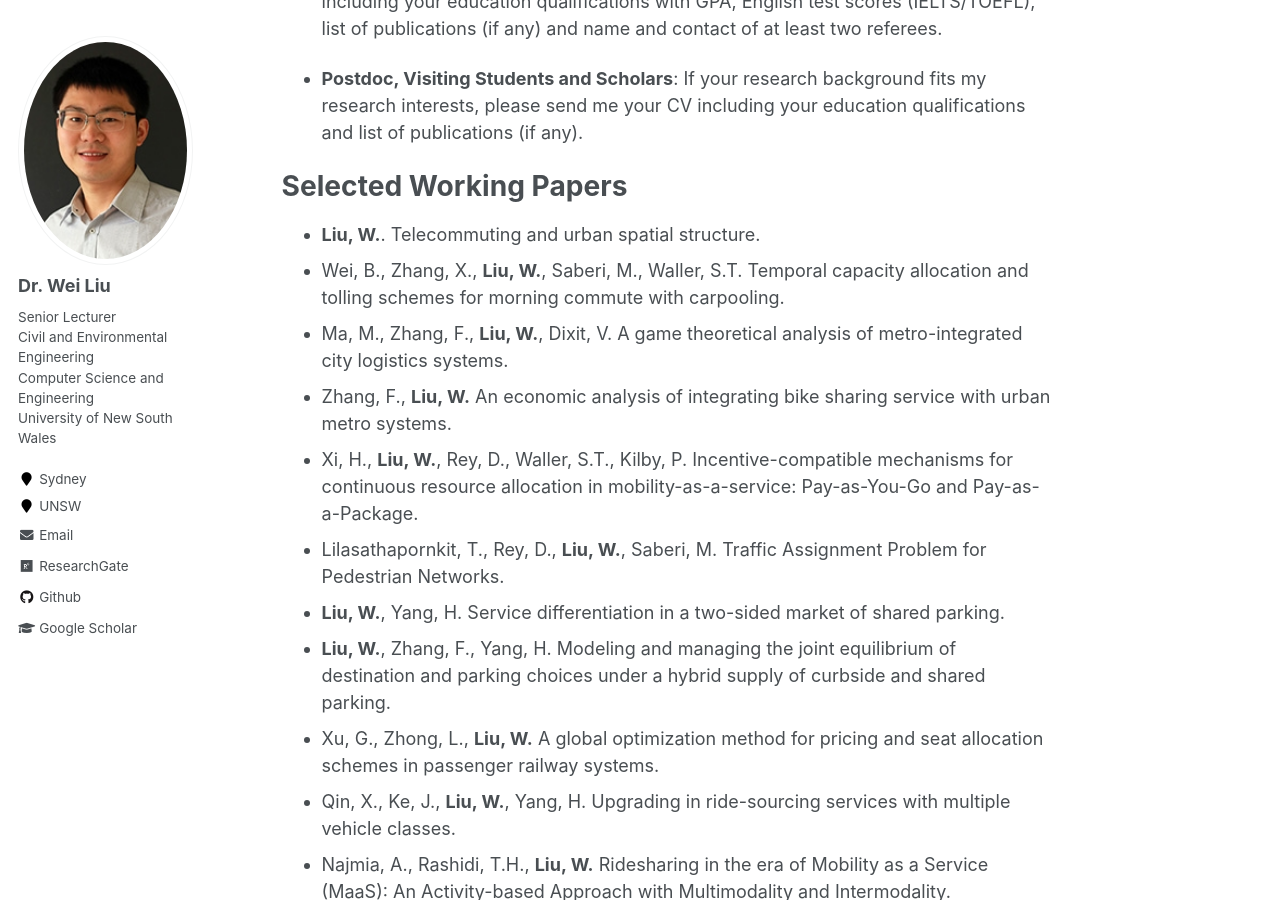
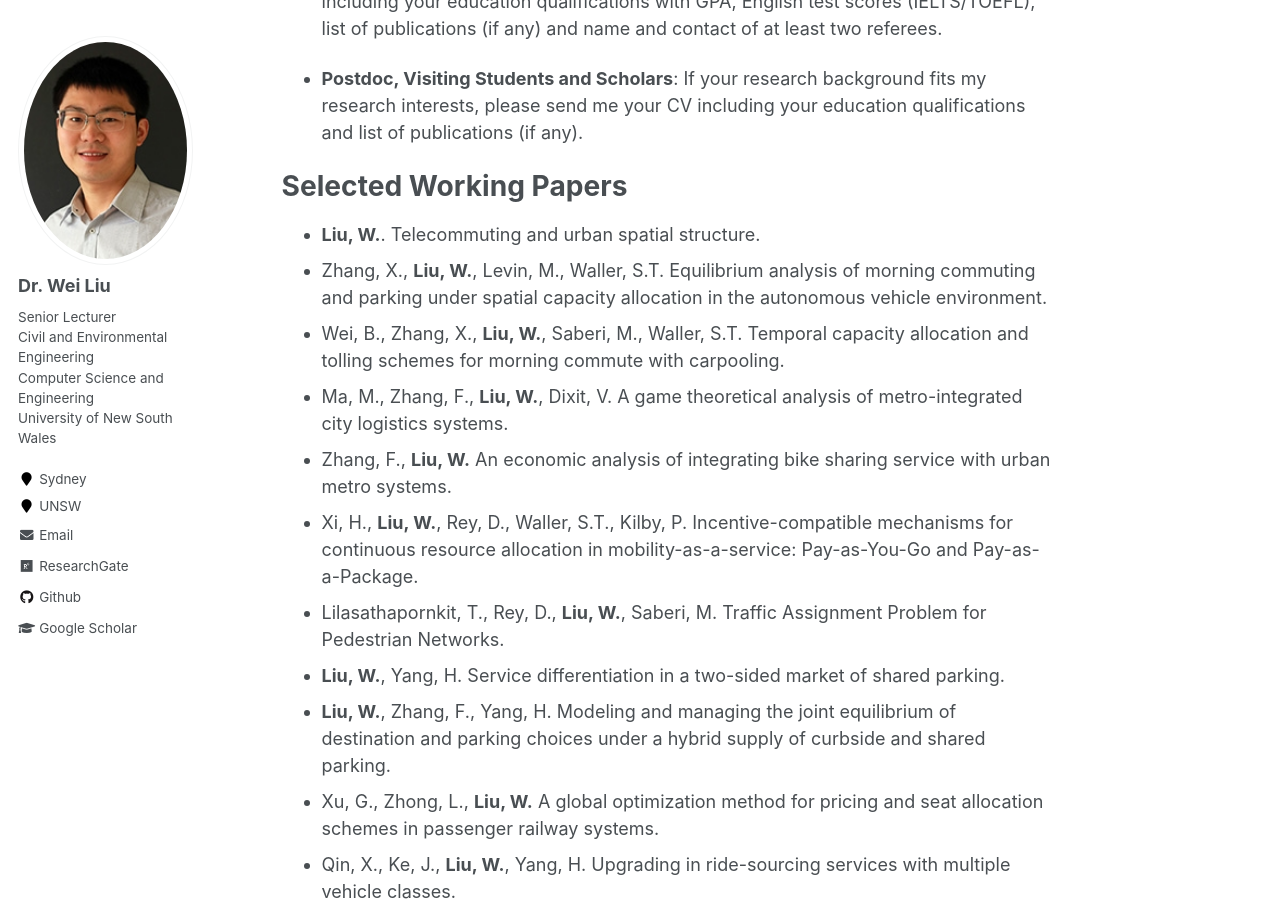
Before and after one commit to weiliu2016/weiliu2016.github.io, a Jekyll site: the page built from _pages/about.md, in a window 1280 px wide and 900 px high, scrolled down 1260 px. Built offline with Jekyll 4.4.1, drawn with Linux system fonts in a browser that asks for light colours.

Commit message:
Update about.md

```diff
--- a/_pages/about.md
+++ b/_pages/about.md
@@ -37,6 +37,7 @@ PhD Positions and Academic Visitors
 Selected Working Papers
 ======
 - **Liu, W.**. Telecommuting and urban spatial structure.
+- Zhang, X., **Liu, W.**, Levin, M., Waller, S.T. Equilibrium analysis of morning commuting and parking under spatial capacity allocation in the autonomous vehicle environment.
 - Wei, B., Zhang, X., **Liu, W.**, Saberi, M., Waller, S.T. Temporal capacity allocation and tolling schemes for morning commute with carpooling.
 - Ma, M., Zhang, F., **Liu, W.**, Dixit, V. A game theoretical analysis of metro-integrated city logistics systems.
 - Zhang, F., **Liu, W.** An economic analysis of integrating bike sharing service with urban metro systems.
```
